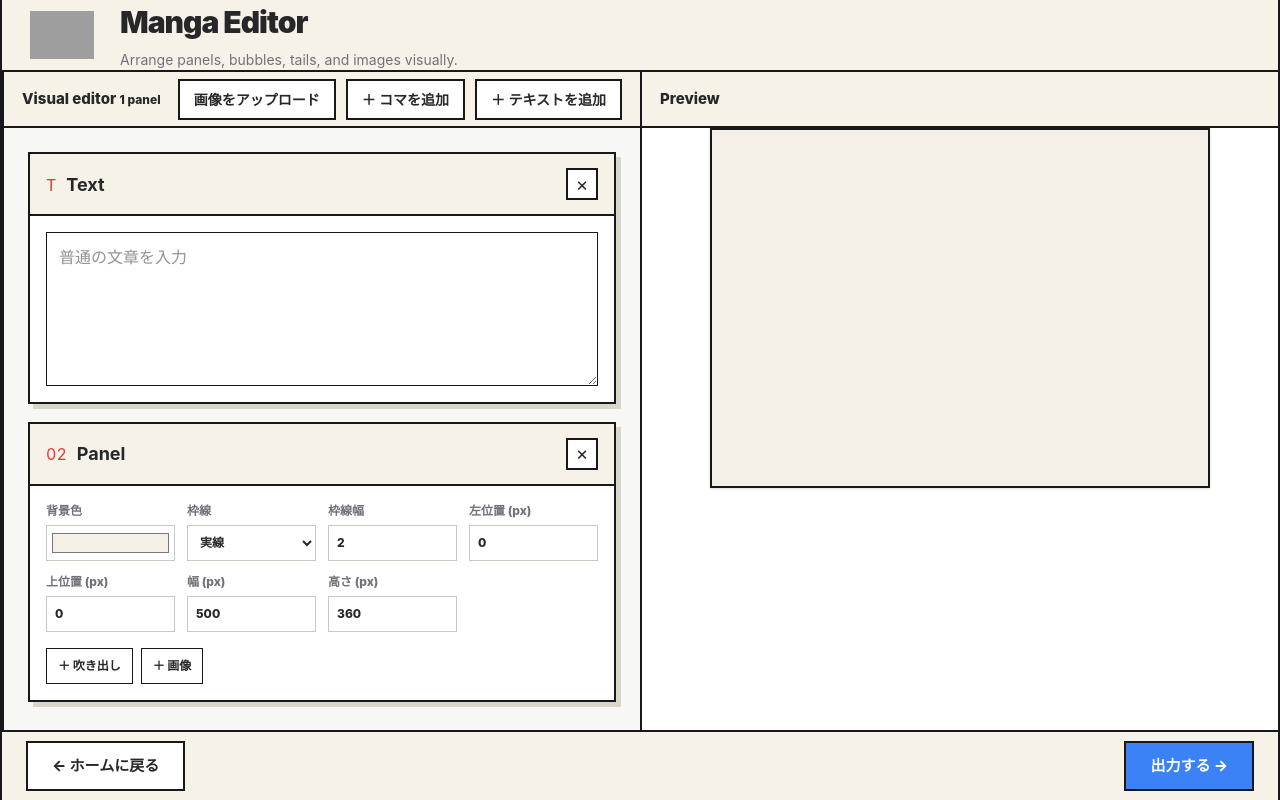
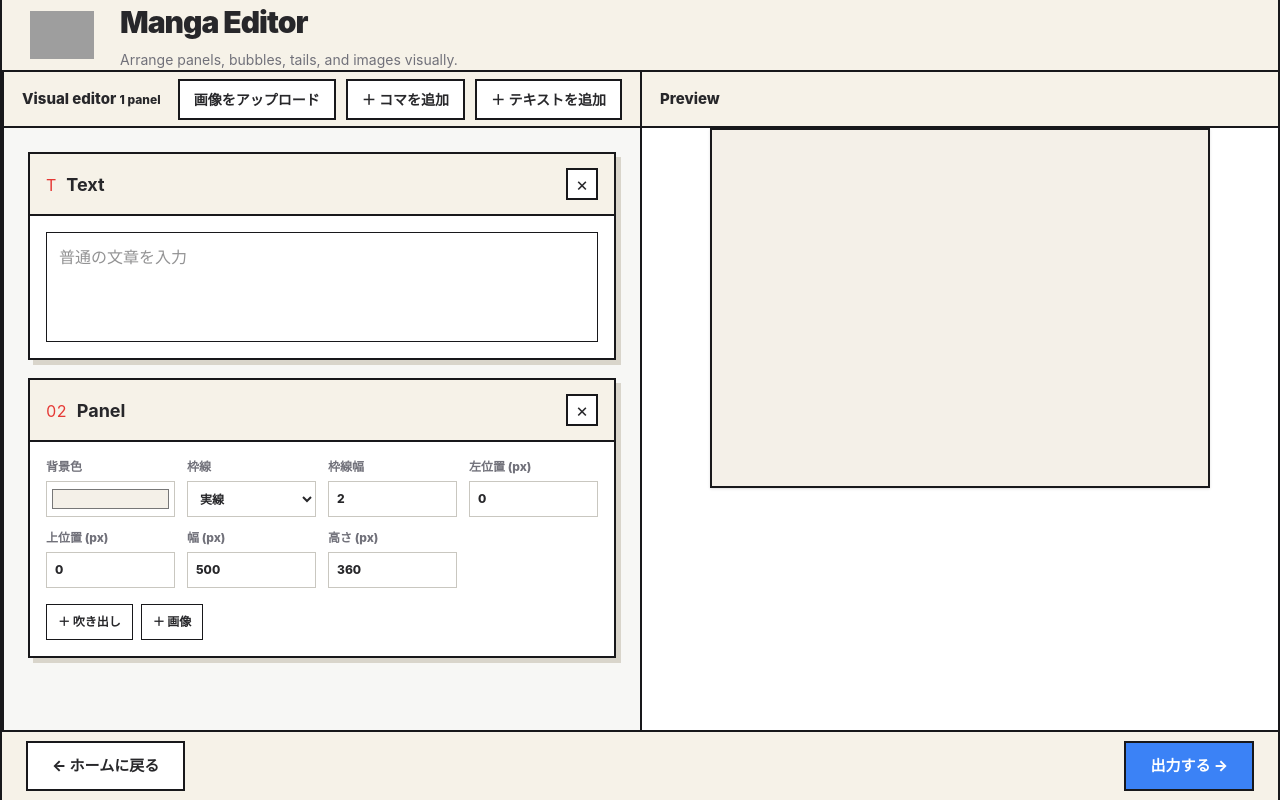
Before and after one commit to Koufuu15/MangaDown, a Vue app: page /write-md in a window 1280 px wide. Both pictures are taken after a click on the button "＋ テキストを追加". Built offline with nearby package versions, Linux system fonts and the light colour scheme; grey boxes are pictures that could not be loaded.

Commit message:
Text枠を内容によって拡張

```diff
--- a/src/assets/writeMD.css
+++ b/src/assets/writeMD.css
@@ -366,13 +366,21 @@
   background:#f7f7f5;
 }
 
-.write-md-text-block-body{padding:16px}
+.write-md-text-block{
+  height:fit-content;
+}
+
+.write-md-text-block-body{
+  padding:16px;
+}
 
 .write-md-text-block-body textarea{
   display:block;
   width:100%;
+  height:auto;
   min-height:110px;
-  resize:vertical;
+  overflow:hidden;
+  resize:none;
   padding:12px;
   border:1px solid var(--write-md-line);
   background:#fff;
--- a/src/components/renderer/MarkdownBlock.vue
+++ b/src/components/renderer/MarkdownBlock.vue
@@ -24,7 +24,8 @@ const textStyle = () => props.editableBlock ? {
     left: `${props.editableBlock.position?.x ?? 0}px`,
     top: `${props.editableBlock.position?.y ?? 0}px`,
     width: props.editableBlock.size?.width > 0 ? `${props.editableBlock.size.width}px` : "100%",
-    minHeight: props.editableBlock.size?.height > 0 ? `${props.editableBlock.size.height}px` : undefined
+    minHeight: props.editableBlock.size?.height > 0 ? `${props.editableBlock.size.height}px` : undefined,
+    height: "auto"
 } : undefined
 
 function startResize(event, corner) {
@@ -87,6 +88,12 @@ function endResize() {
     margin: .67em 0;
 }
 
+.markdown-preview-item {
+    height: auto;
+    min-height: 0;
+    overflow: visible;
+}
+
 .markdown h2 {
     font-size: 1.5em;
     font-weight: bold;
--- a/src/views/writeMD.vue
+++ b/src/views/writeMD.vue
@@ -1,7 +1,7 @@
 <script setup>
 import "../assets/writeMD.css"
 
-import { computed, ref, watch } from "vue"
+import { computed, nextTick, ref, watch } from "vue"
 import { useRouter } from "vue-router"
 
 import Renderer from "@/components/renderer/Renderer.vue"
@@ -115,6 +115,13 @@ function syncContent() {
   localStorage.setItem("content", content.value)
 }
 
+function resizeTextArea(textarea) {
+  if (!textarea) return
+
+  textarea.style.height = "0px"
+  textarea.style.height = `${textarea.scrollHeight}px`
+}
+
 function addPanel(index = editorBlocks.value.length) {
   editorBlocks.value.splice(index, 0, { type: "panel", panel: createPanel() })
   syncContent()
@@ -126,8 +133,20 @@ function removePanel(blockIndex) {
 }
 
 function addText(index = editorBlocks.value.length) {
-  editorBlocks.value.splice(index, 0, { type: "text", content: "", position: { x: 0, y: 0 }, size: { width: 0, height: 0 } })
+  editorBlocks.value.splice(index, 0, {
+    type: "text",
+    content: "",
+    position: { x: 0, y: 0 },
+    size: { width: 0, height: 0 }
+  })
+
   syncContent()
+
+  nextTick(() => {
+    const textareas = document.querySelectorAll(".write-md-text-block-body textarea")
+    const textarea = textareas[textareas.length - 1]
+    resizeTextArea(textarea)
+  })
 }
 
 function removeText(blockIndex) {
@@ -314,7 +333,12 @@ syncContent()
               <button class="write-md-icon-button" title="テキストを削除" @click="removeText(blockIndex)">×</button>
             </header>
             <div class="write-md-text-block-body">
-              <textarea v-model="block.content" rows="5" placeholder="普通の文章を入力" @input="syncContent" />
+              <textarea
+                v-model="block.content"
+                rows="1"
+                placeholder="普通の文章を入力"
+                @input="resizeTextArea($event.target); syncContent"
+              ></textarea>
             </div>
           </article>
 
```
